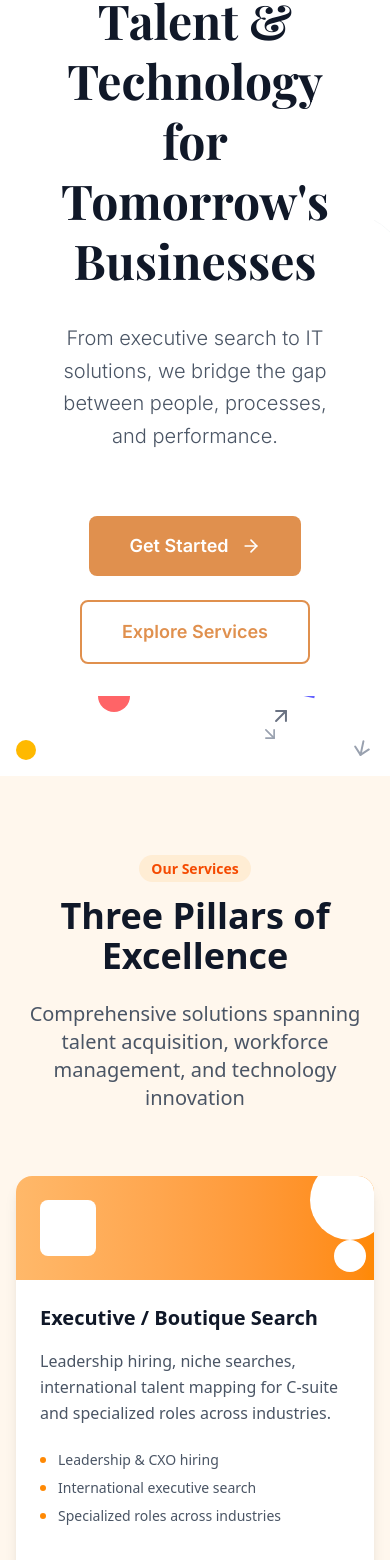
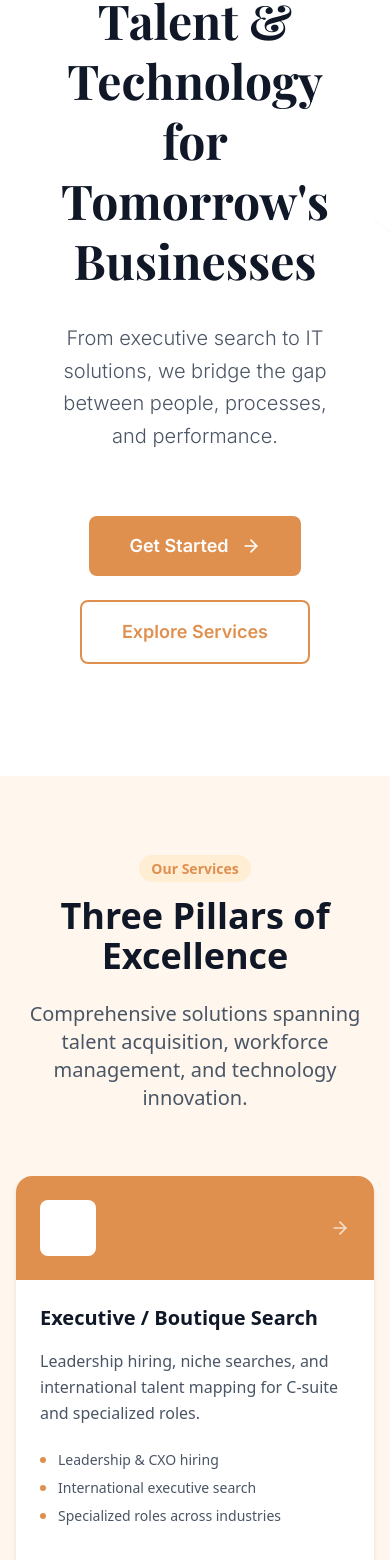
Before and after one commit to Aks-20/Hinpa-Incorporation, a React (Vite) app: page / in a window 390 px wide. Shown: the part 246-1806 px from the top of the page. Built offline with nearby package versions, Linux system fonts and the light colour scheme.

Commit message:
Refactor About, Career, Hero, and Services components to enhance styling, improve content clarity, and replace color references with custom shades

```diff
--- a/src/components/Career.jsx
+++ b/src/components/Career.jsx
@@ -1,7 +1,10 @@
 import React from 'react';
-import { ArrowRight, Users, Briefcase, Globe, Heart, Lightbulb, TrendingUp } from 'lucide-react';
+import { ArrowRight, Users, Globe, Heart, Lightbulb, TrendingUp } from 'lucide-react';
 
 const CareersSection = () => {
+  const accentColor = "text-[#D97A29]"; // darker logo orange (from mission box)
+  const bgAccent = "bg-[#D97A29]"; // used sparingly
+
   const benefits = [
     {
       icon: <Globe className="w-6 h-6" />,
@@ -25,50 +28,22 @@ const CareersSection = () => {
     }
   ];
 
-  const openRoles = [
-    {
-      title: 'Senior Executive Search Consultant',
-      location: 'Mumbai, India',
-      type: 'Full-time',
-      department: 'Talent Acquisition'
-    },
-    {
-      title: 'Full-Stack Developer',
-      location: 'Bangalore, India',
-      type: 'Full-time',
-      department: 'Technology'
-    },
-    {
-      title: 'HR Technology Specialist',
-      location: 'Gurugram, India',
-      type: 'Full-time',
-      department: 'HR Tech'
-    },
-    {
-      title: 'Business Development Manager',
-      location: 'Delhi, India',
-      type: 'Full-time',
-      department: 'Sales'
-    }
-  ];
-
   return (
     <section
       id="careers"
-      className="py-20 bg-gradient-to-br from-orange-50 via-white to-orange-100 relative overflow-hidden"
+      className="py-20 bg-gradient-to-br from-gray-50 via-white to-gray-100 relative overflow-hidden"
     >
-      {/* Background Elements */}
-      <div className="absolute inset-0">
-        <div className="absolute top-20 right-20 w-20 h-20 bg-orange-200 rounded-full opacity-20"></div>
-        <div className="absolute bottom-40 left-10 w-16 h-16 bg-orange-200 transform rotate-45 opacity-20"></div>
-        <div className="absolute top-1/2 right-1/3 w-12 h-12 bg-orange-100 rounded-full opacity-20"></div>
+      {/* Subtle background shapes */}
+      <div className="absolute inset-0 pointer-events-none">
+        <div className="absolute top-20 right-20 w-20 h-20 bg-gray-200 rounded-full opacity-20"></div>
+        <div className="absolute bottom-40 left-10 w-16 h-16 bg-gray-200 transform rotate-45 opacity-20"></div>
       </div>
 
       <div className="relative max-w-7xl mx-auto px-4 sm:px-6 lg:px-8">
         {/* Header */}
         <div className="text-center max-w-3xl mx-auto mb-16">
           <div className="inline-block mb-4">
-            <span className="bg-orange-100 text-orange-500 px-3 py-1 rounded-full text-sm font-semibold">
+            <span className={`bg-gray-100 ${accentColor} px-3 py-1 rounded-full text-sm font-semibold`}>
               Join Our Team
             </span>
           </div>
@@ -76,8 +51,8 @@ const CareersSection = () => {
             Shape the Future of Work
           </h2>
           <p className="text-xl text-gray-600">
-            Join a growing team of innovators, consultants, and changemakers. Be a part of the
-            future of work and help businesses transform globally.
+            Join a growing team of innovators, consultants, and changemakers.
+            Be a part of the future of work and help businesses transform globally.
           </p>
         </div>
 
@@ -87,8 +62,9 @@ const CareersSection = () => {
             <div className="space-y-6">
               <h3 className="text-3xl font-bold text-gray-900">Why Work With Us?</h3>
               <p className="text-lg text-gray-600">
-                At HINPA, we believe our people are our greatest asset. We foster a culture of
-                innovation, collaboration, and continuous growth where every team member can thrive.
+                At HINPA, we believe our people are our greatest asset.
+                We foster a culture of innovation, collaboration, and growth
+                where every team member can thrive.
               </p>
             </div>
 
@@ -98,7 +74,7 @@ const CareersSection = () => {
                   key={index}
                   className="flex items-start space-x-4 p-4 rounded-lg hover:bg-white hover:shadow-md transition-all duration-300"
                 >
-                  <div className="flex-shrink-0 w-12 h-12 bg-orange-500 rounded-lg flex items-center justify-center text-white">
+                  <div className={`flex-shrink-0 w-12 h-12 ${bgAccent} rounded-lg flex items-center justify-center text-white`}>
                     {benefit.icon}
                   </div>
                   <div className="flex-1">
@@ -109,9 +85,10 @@ const CareersSection = () => {
               ))}
             </div>
 
+            {/* Culture block */}
             <div className="bg-white rounded-xl shadow-lg p-6">
               <div className="flex items-center space-x-4 mb-4">
-                <Users className="w-8 h-8 text-orange-400" />
+                <Users className={`w-8 h-8 ${accentColor}`} />
                 <div>
                   <h4 className="text-lg font-semibold text-gray-900">Our Culture</h4>
                   <p className="text-gray-600">Diverse, inclusive, and forward-thinking</p>
@@ -119,70 +96,28 @@ const CareersSection = () => {
               </div>
               <div className="grid grid-cols-3 gap-4 text-center">
                 <div>
-                  <div className="text-2xl font-bold text-orange-400">50+</div>
+                  <div className={`text-2xl font-bold ${accentColor}`}>50+</div>
                   <div className="text-sm text-gray-600">Team Members</div>
                 </div>
                 <div>
-                  <div className="text-2xl font-bold text-orange-400">15+</div>
+                  <div className={`text-2xl font-bold ${accentColor}`}>15+</div>
                   <div className="text-sm text-gray-600">Nationalities</div>
                 </div>
                 <div>
-                  <div className="text-2xl font-bold text-orange-400">95%</div>
+                  <div className={`text-2xl font-bold ${accentColor}`}>95%</div>
                   <div className="text-sm text-gray-600">Retention Rate</div>
                 </div>
               </div>
             </div>
           </div>
 
-          {/* Right Content - Open Positions */}
-          <div className="space-y-6">
-            <div className="bg-white rounded-2xl shadow-xl p-8">
-              <div className="flex items-center space-x-3 mb-6">
-                <Briefcase className="w-8 h-8 text-orange-400" />
-                <h3 className="text-2xl font-bold text-gray-900">Open Positions</h3>
-              </div>
-
-              <div className="space-y-4">
-                {openRoles.map((role, index) => (
-                  <div
-                    key={index}
-                    className="border border-gray-200 rounded-lg p-4 hover:border-orange-300 hover:bg-orange-50 transition-all duration-300 group cursor-pointer"
-                  >
-                    <div className="flex items-center justify-between">
-                      <div className="flex-1">
-                        <h4 className="text-lg font-semibold text-gray-900 group-hover:text-orange-300 transition-colors">
-                          {role.title}
-                        </h4>
-                        <div className="flex items-center space-x-4 mt-2 text-sm text-gray-600">
-                          <span>{role.location}</span>
-                          <span className="bg-orange-100 text-orange-400 px-2 py-1 rounded">
-                            {role.type}
-                          </span>
-                          <span className="bg-gray-100 text-gray-800 px-2 py-1 rounded">
-                            {role.department}
-                          </span>
-                        </div>
-                      </div>
-                      <ArrowRight className="w-5 h-5 text-gray-400 group-hover:text-orange-400 group-hover:translate-x-1 transition-all" />
-                    </div>
-                  </div>
-                ))}
-              </div>
-
-              <div className="mt-6 pt-6 border-t border-gray-200">
-                <button className="w-full bg-orange-400 text-white px-6 py-3 rounded-lg font-semibold hover:shadow-lg transition-all duration-300 flex items-center justify-center group">
-                  View All Openings
-                  <ArrowRight className="ml-2 w-4 h-4 group-hover:translate-x-1 transition-transform" />
-                </button>
-              </div>
-            </div>
-
-            {/* Employee Spotlight */}
-            <div className="bg-orange-400 rounded-2xl p-8 text-white">
+          {/* Right Content - Employee Spotlight */}
+          <div className={`${bgAccent} rounded-2xl p-8 text-white`}>
             <h4 className="text-xl font-bold mb-4">Employee Spotlight</h4>
-              <blockquote className="text-orange-100 italic mb-4">
-                "Working at HINPA has been an incredible journey. The diversity of projects and
-                supportive team environment has helped me grow both professionally and personally."
+            <blockquote className="text-orange-50 italic mb-4">
+              "Working at HINPA has been an incredible journey.
+              The diversity of projects and supportive environment
+              has helped me grow both professionally and personally."
             </blockquote>
             <div className="flex items-center space-x-3">
               <div className="w-10 h-10 bg-white bg-opacity-20 rounded-full flex items-center justify-center">
@@ -195,27 +130,22 @@ const CareersSection = () => {
             </div>
           </div>
         </div>
-        </div>
 
-        {/* CTA Section */}
+        {/* Simplified CTA */}
         <div className="text-center">
-          <div className="bg-white rounded-2xl shadow-lg p-8 max-w-4xl mx-auto">
+          <div className="bg-white rounded-2xl shadow-lg p-8 max-w-2xl mx-auto">
             <h3 className="text-2xl font-bold text-gray-900 mb-4">
-              Don't See the Right Role?
+              Want to Work With Us?
             </h3>
-            <p className="text-gray-600 mb-6 max-w-2xl mx-auto">
-              We're always looking for talented individuals to join our team. Send us your resume and
-              let's explore how you can contribute to our mission.
+            <p className="text-gray-600 mb-6">
+              Send us a message with your resume — we’ll reach out if a role matches your expertise.
             </p>
-            <div className="flex flex-col sm:flex-row gap-4 justify-center">
-              <button className="bg-orange-400 text-white px-8 py-3 rounded-lg font-semibold hover:bg-orange-400 transition-colors flex items-center justify-center">
-                Send Your Resume
+            <button
+              className={`${bgAccent} text-white px-8 py-3 rounded-lg font-semibold hover:opacity-90 transition-colors flex items-center justify-center mx-auto`}
+            >
+              Send Message
               <ArrowRight className="ml-2 w-4 h-4" />
             </button>
-              <button className="border-2 border-gray-300 text-gray-700 px-8 py-3 rounded-lg font-semibold hover:border-orange-400 hover:text-orange-300 transition-colors">
-                Learn About Our Culture
-              </button>
-            </div>
           </div>
         </div>
       </div>
--- a/src/components/Hero.jsx
+++ b/src/components/Hero.jsx
@@ -1,14 +1,5 @@
-// Replace all instances of bg-green-600, hover:bg-green-700, border-green-600, hover:text-green-600, bg-green-400 with custom color #3CA26E
-
 import React from "react";
-import {
-  ArrowRight,
-  TrendingUp,
-  Users,
-  Zap,
-  ArrowUp,
-  ArrowDown,
-} from "lucide-react";
+import { ArrowRight } from "lucide-react";
 
 const HeroSection = () => {
   return (
@@ -21,53 +12,8 @@ const HeroSection = () => {
         href="https://fonts.googleapis.com/css2?family=Inter:wght@300;400;500;600;700;800;900&family=Playfair+Display:wght@400;500;600;700;800;900&display=swap"
         rel="stylesheet"
       />
-      {/* Scattered Icons and Arrows - positioned to avoid text */}
-      <div className="absolute inset-0 pointer-events-none overflow-hidden">
-        {/* Top area scattered elements */}
-        <div className="absolute top-16 left-20 w-10 h-10 bg-yellow-400 rounded-full"></div>
-        <ArrowUp className="absolute top-12 right-32 w-6 h-6 text-gray-500 transform rotate-12" />
-        <div className="absolute top-24 right-64 w-6 h-6" style={{ background: "#3CA26E", transform: "rotate(45deg)" }}></div>
-        <ArrowDown className="absolute top-8 left-1/3 w-5 h-5 text-gray-400 transform -rotate-12" />
 
-        {/* Left side scattered elements */}
-        <div
-          className="absolute top-1/4 left-8 w-8 h-8"
-          style={{
-            background: "#3CA26E",
-            clipPath: "polygon(50% 0%, 100% 38%, 82% 100%, 18% 100%, 0% 38%)",
-            transform: "rotate(12deg)",
-          }}
-        ></div>
-        <ArrowUp className="absolute top-1/3 left-16 w-7 h-7 text-gray-600" />
-        <div className="absolute top-2/3 left-12 w-6 h-6 bg-purple-400 rounded-full"></div>
-        <ArrowDown className="absolute bottom-1/4 left-8 w-6 h-6 text-gray-500 transform rotate-45" />
-
-        {/* Right side scattered elements */}
-        <div className="absolute top-1/4 right-12 w-0 h-0 border-l-5 border-r-5 border-b-8 border-l-transparent border-r-transparent border-b-orange-400"></div>
-        <ArrowUp className="absolute top-1/2 right-8 w-6 h-6 text-gray-600 transform -rotate-12" />
-        <div className="absolute top-3/4 right-16 w-7 h-7" style={{ background: "#3CA26E", transform: "rotate(45deg)" }}></div>
-        <ArrowDown className="absolute bottom-1/3 right-12 w-5 h-5 text-gray-400" />
-
-        {/* Bottom area scattered elements */}
-        <div className="absolute bottom-16 left-1/4 w-8 h-8 bg-red-400 rounded-full"></div>
-        <ArrowUp className="absolute bottom-12 right-1/4 w-6 h-6 text-gray-500 transform rotate-45" />
-        <div className="absolute bottom-20 left-3/4 w-6 h-6 bg-indigo-500 transform rotate-12"></div>
-        <ArrowDown className="absolute bottom-8 left-2/3 w-5 h-5 text-gray-400 transform -rotate-45" />
-
-        {/* Additional scattered elements */}
-        <div className="absolute top-1/6 left-2/3 w-5 h-5 bg-pink-400 transform rotate-45"></div>
-        <ArrowUp className="absolute top-3/4 left-1/5 w-6 h-6 text-gray-500" />
-        <div className="absolute bottom-2/3 right-1/3 w-4 h-4 bg-teal-400 rounded-full"></div>
-        <ArrowDown className="absolute top-2/3 right-2/3 w-5 h-5 text-gray-400 transform rotate-30" />
-
-        {/* Corner elements */}
-        <div className="absolute top-4 left-4 w-6 h-6 bg-cyan-400 transform rotate-45"></div>
-        <ArrowUp className="absolute top-4 right-4 w-5 h-5 text-gray-500" />
-        <div className="absolute bottom-4 left-4 w-5 h-5 bg-amber-400 rounded-full"></div>
-        <ArrowDown className="absolute bottom-4 right-4 w-6 h-6 text-gray-400 transform rotate-12" />
-      </div>
-
-      {/* Flowing curved lines in background only */}
+      {/* Flowing curved background lines only */}
       <div className="absolute inset-0 pointer-events-none">
         <svg className="absolute inset-0 w-full h-full" viewBox="0 0 1200 800">
           {/* Main flowing curve */}
@@ -93,7 +39,6 @@ const HeroSection = () => {
             strokeWidth="2"
             fill="none"
           />
-
           <path
             d="M 1000 280 L 1150 280"
             stroke="#e5e7eb"
@@ -103,9 +48,9 @@ const HeroSection = () => {
         </svg>
       </div>
 
+      {/* Main content */}
       <div className="relative max-w-7xl mx-auto px-4 sm:px-6 lg:px-8 py-20">
         <div className="flex items-center justify-center min-h-[70vh] relative">
-          {/* Center Content */}
           <div className="text-center space-y-10 max-w-5xl z-10 bg-white bg-opacity-95 rounded-2xl p-8 backdrop-blur-sm">
             <div className="space-y-8">
               <h1
@@ -130,12 +75,13 @@ const HeroSection = () => {
                 className="text-white px-10 py-4 rounded-lg font-semibold text-lg transition-colors flex items-center justify-center group"
                 style={{
                   fontFamily: "Inter, sans-serif",
-                  background: "#E0904E",
+                  background: "#E0904E", // orange shade
                 }}
               >
                 Get Started
                 <ArrowRight className="ml-3 w-5 h-5 group-hover:translate-x-1 transition-transform" />
               </button>
+
               <button
                 className="border-2 border-gray-300 text-gray-700 px-10 py-4 rounded-lg font-semibold text-lg transition-colors"
                 style={{
@@ -143,11 +89,11 @@ const HeroSection = () => {
                   borderColor: "#E0904E",
                   color: "#E0904E",
                 }}
-                onMouseEnter={e => {
+                onMouseEnter={(e) => {
                   e.currentTarget.style.borderColor = "#E0904E";
                   e.currentTarget.style.color = "#E0904E";
                 }}
-                onMouseLeave={e => {
+                onMouseLeave={(e) => {
                   e.currentTarget.style.borderColor = "#d1d5db";
                   e.currentTarget.style.color = "#374151";
                 }}
@@ -157,8 +103,6 @@ const HeroSection = () => {
             </div>
           </div>
         </div>
-
-        {/* Circular element positioned separately */}
       </div>
     </section>
   );
--- a/src/components/Services.jsx
+++ b/src/components/Services.jsx
@@ -7,37 +7,34 @@ const ServicesSection = () => {
       icon: <Search className="w-8 h-8" />,
       title: 'Executive / Boutique Search',
       description:
-        'Leadership hiring, niche searches, international talent mapping for C-suite and specialized roles across industries.',
+        'Leadership hiring, niche searches, and international talent mapping for C-suite and specialized roles.',
       features: [
         'Leadership & CXO hiring',
         'International executive search',
         'Specialized roles across industries',
       ],
-      color: 'from-orange-300 to-orange-400',
     },
     {
       icon: <Users className="w-8 h-8" />,
       title: 'Payroll & Workforce Solutions',
       description:
-        'Third-party deputation, SaaS-based HR/payroll, workforce augmentation for scalable business growth.',
+        'Third-party deputation, SaaS-based HR/payroll, and workforce augmentation for scalable growth.',
       features: [
         'Off-roll staffing & deputation',
         'SaaS-based payroll management',
         'Augmented staff hiring',
       ],
-      color: 'from-orange-400 to-orange-500',
     },
     {
       icon: <Code className="w-8 h-8" />,
       title: 'IT Services & Custom Solutions',
       description:
-        'End-to-end software development, digital transformation, and automation solutions for modern enterprises.',
+        'Providing reliable software development and automation — an essential but not core-highlight service.',
       features: [
         'End-to-end software development',
         'Enterprise IT integration',
-        'Scalable cloud and automation solutions',
+        'Cloud and automation support',
       ],
-      color: 'from-orange-300 to-orange-500',
     },
   ];
 
@@ -47,7 +44,7 @@ const ServicesSection = () => {
         {/* Header */}
         <div className="text-center max-w-3xl mx-auto mb-16">
           <div className="inline-block mb-4">
-            <span className="bg-orange-100 text-orange-600 px-3 py-1 rounded-full text-sm font-semibold">
+            <span className="bg-orange-100 text-[#E0904E] px-3 py-1 rounded-full text-sm font-semibold">
               Our Services
             </span>
           </div>
@@ -55,7 +52,7 @@ const ServicesSection = () => {
             Three Pillars of Excellence
           </h2>
           <p className="text-xl text-gray-600">
-            Comprehensive solutions spanning talent acquisition, workforce management, and technology innovation
+            Comprehensive solutions spanning talent acquisition, workforce management, and technology innovation.
           </p>
         </div>
 
@@ -64,48 +61,49 @@ const ServicesSection = () => {
           {services.map((service, index) => (
             <div
               key={index}
-              className="group bg-white rounded-2xl shadow-lg hover:shadow-2xl transition-all duration-300 transform hover:-translate-y-2 overflow-hidden"
+              className="group bg-white rounded-2xl shadow-md hover:shadow-lg transition-all duration-300 transform hover:-translate-y-1 overflow-hidden"
             >
-              {/* Card Header */}
-              <div className={`bg-gradient-to-r ${service.color} p-6 relative`}>
-                <div className="flex items-center justify-between text-white">
+              {/* Header Bar */}
+              <div
+                className="p-6 text-white"
+                style={{ backgroundColor: '#E0904E' }}
+              >
+                <div className="flex items-center justify-between">
                   <div className="p-3 bg-white bg-opacity-20 rounded-lg">
                     {service.icon}
                   </div>
                   <ArrowRight className="w-5 h-5 opacity-70 group-hover:translate-x-1 transition-transform" />
                 </div>
-
-                {/* Decorative elements */}
-                <div className="absolute top-4 right-4 w-20 h-20 bg-white bg-opacity-10 rounded-full -mr-8 -mt-8"></div>
-                <div className="absolute bottom-2 right-2 w-8 h-8 bg-white bg-opacity-20 rounded-full"></div>
               </div>
 
-              {/* Card Content */}
+              {/* Content */}
               <div className="p-6 space-y-4">
                 <h3 className="text-xl font-bold text-gray-900 group-hover:text-gray-700 transition-colors">
                   {service.title}
                 </h3>
-
                 <p className="text-gray-600 leading-relaxed">
                   {service.description}
                 </p>
 
-                {/* Features List */}
-                <div className="space-y-2 pt-2">
-                  {service.features.map((feature, featureIndex) => (
-                    <div
-                      key={featureIndex}
-                      className="flex items-center text-sm text-gray-600"
-                    >
-                      <div className="w-1.5 h-1.5 bg-orange-400 rounded-full mr-3 flex-shrink-0"></div>
+                {/* Features */}
+                <ul className="space-y-2 pt-2">
+                  {service.features.map((feature, i) => (
+                    <li key={i} className="flex items-center text-sm text-gray-600">
+                      <span
+                        className="w-1.5 h-1.5 rounded-full mr-3 flex-shrink-0"
+                        style={{ backgroundColor: '#E0904E' }}
+                      ></span>
                       {feature}
-                    </div>
+                    </li>
                   ))}
-                </div>
+                </ul>
 
                 {/* CTA */}
                 <div className="pt-4">
-                  <button className="text-orange-600 font-semibold text-sm hover:text-orange-400 transition-colors flex items-center group-hover:translate-x-1">
+                  <button
+                    className="font-semibold text-sm flex items-center transition-colors"
+                    style={{ color: '#E0904E' }}
+                  >
                     Learn More
                     <ArrowRight className="ml-2 w-4 h-4" />
                   </button>
@@ -115,21 +113,27 @@ const ServicesSection = () => {
           ))}
         </div>
 
-        {/* Bottom CTA */}
+
         <div className="text-center mt-16">
-          <div className="bg-white rounded-2xl shadow-lg p-8 max-w-4xl mx-auto">
+          <div className="bg-white rounded-2xl shadow-md p-8 max-w-4xl mx-auto">
             <h3 className="text-2xl font-bold text-gray-900 mb-4">
               Ready to Transform Your Business?
             </h3>
             <p className="text-gray-600 mb-6 max-w-2xl mx-auto">
-              Let's discuss how our integrated approach to talent and technology can accelerate your growth
+              Let's discuss how our integrated approach to talent and technology can accelerate your growth.
             </p>
             <div className="flex flex-col sm:flex-row gap-4 justify-center">
-              <button className="bg-orange-500 text-white px-8 py-3 rounded-lg font-semibold hover:bg-orange-400 transition-colors flex items-center justify-center">
+              <button
+                className="text-white px-8 py-3 rounded-lg font-semibold flex items-center justify-center transition-colors"
+                style={{ backgroundColor: '#E0904E' }}
+              >
                 Schedule Consultation
                 <ArrowRight className="ml-2 w-4 h-4" />
               </button>
-              <button className="border-2 border-orange-300 text-gray-700 px-8 py-3 rounded-lg font-semibold hover:border-orange-500 hover:text-orange-500 transition-colors">
+              <button
+                className="border-2 px-8 py-3 rounded-lg font-semibold text-gray-700 transition-colors"
+                style={{ borderColor: '#E0904E', color: '#E0904E' }}
+              >
                 Download Brochure
               </button>
             </div>
```
Also changed, not shown: src/components/About.jsx (+2 -6 lines). Lines whose indentation alone changed are shown as unchanged.
